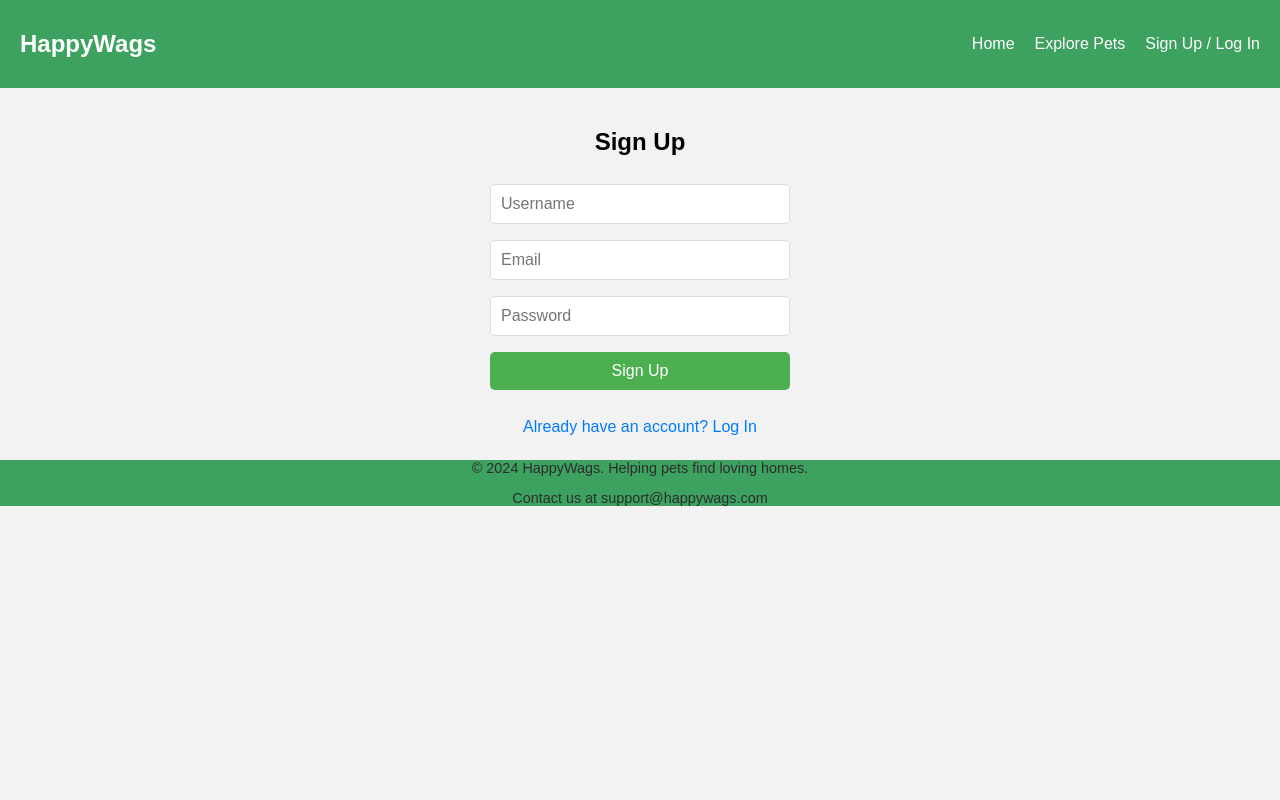
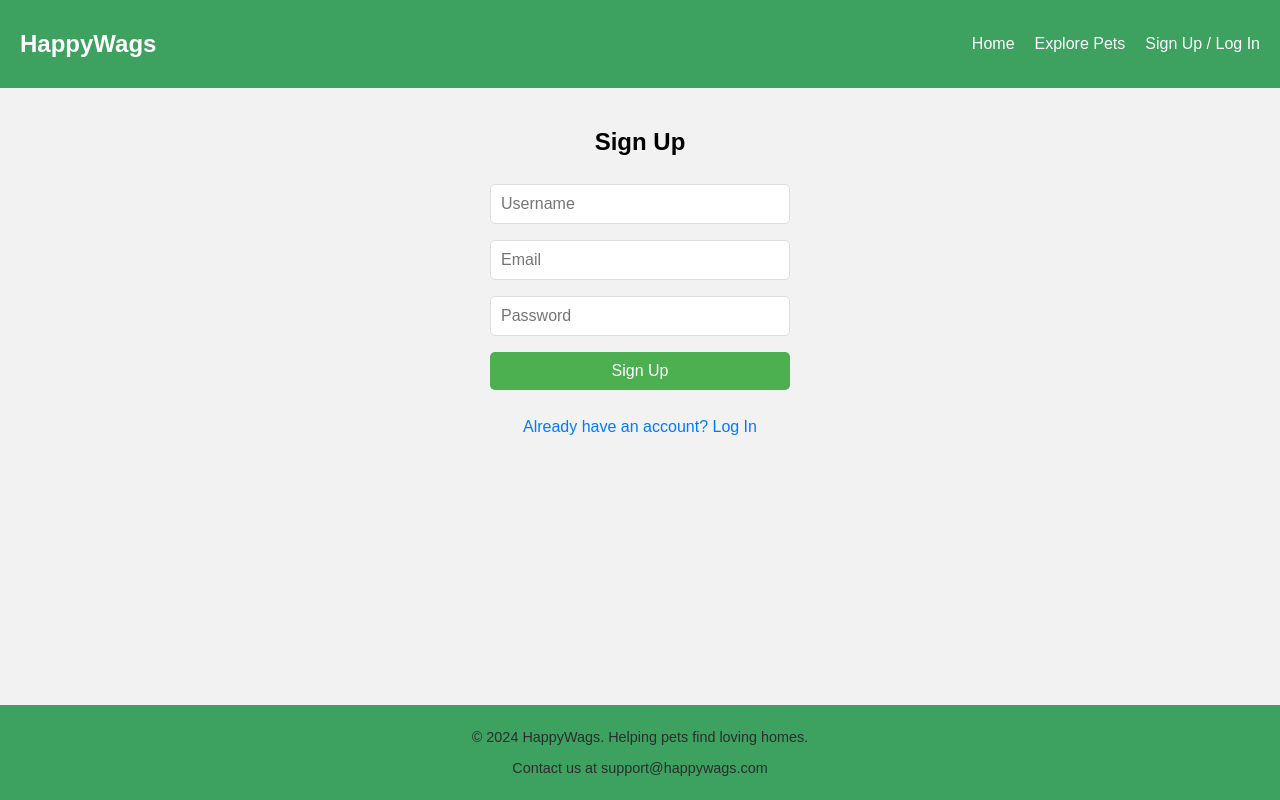
Before and after one commit to Chambers37/HappyWags, a React (Vite) app: page /auth in a window 1280 px wide. Built offline with nearby package versions, Linux system fonts and the light colour scheme.

Commit message:
Added containers to main app and styled

```diff
--- a/src/App.css
+++ b/src/App.css
@@ -1,3 +1,12 @@
+.app-container {
+  display: flex;
+  flex-direction: column;
+  min-height: 100vh;
+}
+
+.content {
+  flex-grow: 1;
+}
 
 .home-container {
   padding: 20px;
@@ -127,3 +136,13 @@
 .navbar-links a:hover {
   text-decoration: underline;
 }
+
+/* Footer styling */
+.home-footer {
+  background-color: #3da15f;
+  font-size: 0.9rem;
+  color: #2d2d2d;
+  text-align: center;
+  padding: 10px;
+  margin-top: 0;
+}
--- a/src/App.jsx
+++ b/src/App.jsx
@@ -8,12 +8,16 @@ import './app.css';
 const App = () => {
   return (
     <Router>
+      <div className="app-container">
         <Navbar />
+        <main className="content">
           <Routes>
             <Route path="/" element={<Home />} />
             <Route path="/auth" element={<Auth />} />
           </Routes>
+        </main>
         <Footer />
+      </div>
     </Router>
   );
 };
--- a/src/index.css
+++ b/src/index.css
@@ -2,7 +2,8 @@
   box-sizing: border-box;
 }
 
-body {
+html, body {
+  height: 100%;
   margin: 0;
 }
 
```
Lines whose indentation alone changed are shown as unchanged.
